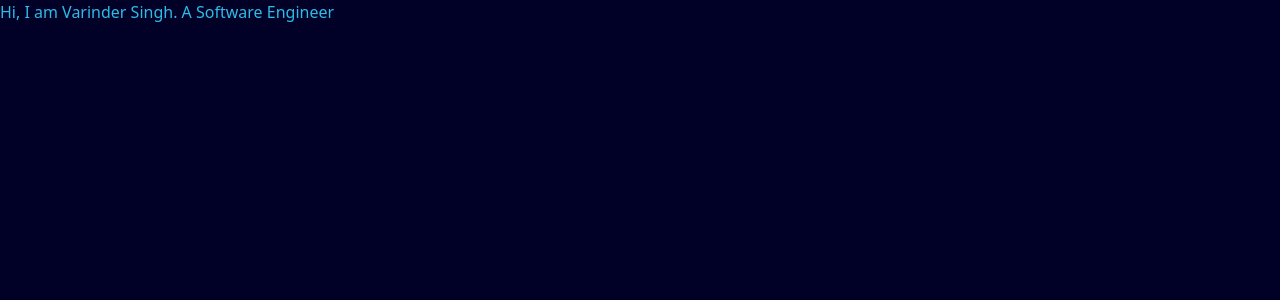
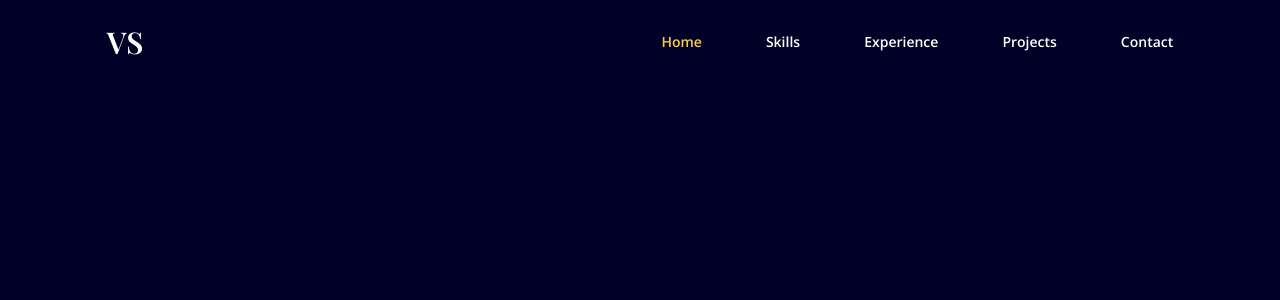
Before and after one commit to varindersingh6885/portfolio, a React (Vite) app: page / in a window 1280 px wide. Shown: the top 300 px of the page. Built offline with nearby package versions, Linux system fonts and the light colour scheme.

Commit message:
add navbar in desktop mode

```diff
--- a/package.json
+++ b/package.json
@@ -10,6 +10,7 @@
     "preview": "vite preview"
   },
   "dependencies": {
+    "@types/react-anchor-link-smooth-scroll": "^1.0.2",
     "framer-motion": "^10.16.2",
     "react": "^18.2.0",
     "react-anchor-link-smooth-scroll": "^1.0.12",
--- a/src/App.tsx
+++ b/src/App.tsx
@@ -1,7 +1,12 @@
+import { useState } from "react";
+import Navbar from "./components/Navbar.tsx";
+
 const App = () => {
+  const [selectedPage, setSelectedPage] = useState("home");
+
   return (
-    <div className="text-blue">
-      Hi, I am Varinder Singh. A Software Engineer
+    <div className="app bg-deep-blue">
+      <Navbar selectedPage={selectedPage} setSelectedPage={setSelectedPage} />
     </div>
   );
 };
--- /dev/null
+++ b/src/components/Navbar.tsx
@@ -0,0 +1,56 @@
+import useMediaQuery from "../hooks/useMediaQuery";
+import NavbarLink from "./NavbarLink";
+
+type NavbarProps = {
+  selectedPage: string;
+  setSelectedPage: (val: string) => void;
+};
+
+const links = [
+  {
+    name: "Home",
+  },
+  {
+    name: "Skills",
+  },
+  {
+    name: "Experience",
+  },
+  {
+    name: "Projects",
+  },
+  {
+    name: "Contact",
+  },
+];
+
+const Navbar = ({ selectedPage, setSelectedPage }: NavbarProps) => {
+  const isAboveSmallScreens = useMediaQuery("(min-width: 768px)");
+  console.log(isAboveSmallScreens);
+  return (
+    <nav className="z-40 w-full fixed top-0 py-6">
+      <div className="flex items-center justify-between mx-auto w-5/6">
+        <div>
+          <h4 className="font-playfair text-3xl font-bold">VS</h4>
+        </div>
+
+        {isAboveSmallScreens ? (
+          <div className="flex justify-between gap-16 font-opensans text-sm font-semibold">
+            {links.map((link) => (
+              <NavbarLink
+                key={link.name}
+                page={link.name}
+                selectedPage={selectedPage}
+                setSelectedPage={setSelectedPage}
+              />
+            ))}
+          </div>
+        ) : (
+          <div>toggler</div>
+        )}
+      </div>
+    </nav>
+  );
+};
+
+export default Navbar;
--- /dev/null
+++ b/src/components/NavbarLink.tsx
@@ -0,0 +1,31 @@
+import AnchorLink from "react-anchor-link-smooth-scroll";
+
+type NavbarLinkProps = {
+  page: string;
+  selectedPage: string;
+  setSelectedPage: (val: string) => void;
+};
+
+const NavbarLink = ({
+  page,
+  selectedPage,
+  setSelectedPage,
+}: NavbarLinkProps) => {
+  const lowerCasePage = page.toLowerCase();
+  return (
+    <AnchorLink
+      className={`${
+        selectedPage === lowerCasePage ? "text-yellow" : ""
+      } hover:text-yellow transition duration-500`}
+      href={`#${lowerCasePage}`}
+      onClick={() => {
+        console.log(lowerCasePage);
+        setSelectedPage(lowerCasePage);
+      }}
+    >
+      {page}
+    </AnchorLink>
+  );
+};
+
+export default NavbarLink;
--- /dev/null
+++ b/src/hooks/useMediaQuery.tsx
@@ -0,0 +1,19 @@
+import { useState, useEffect } from "react";
+
+const useMediaQuery = (query: string) => {
+  const [matches, setMatches] = useState(false);
+
+  useEffect(() => {
+    const media = window.matchMedia(query);
+    if (media.matches !== matches) {
+      setMatches(media.matches);
+    }
+    const listener = () => setMatches(media.matches);
+    window.addEventListener("resize", listener);
+    return () => window.removeEventListener("resize", listener);
+  }, [matches, query]);
+
+  return matches;
+};
+
+export default useMediaQuery;
```
Also changed, not shown: 1 other file (tests, documents, lock files or other folders).
